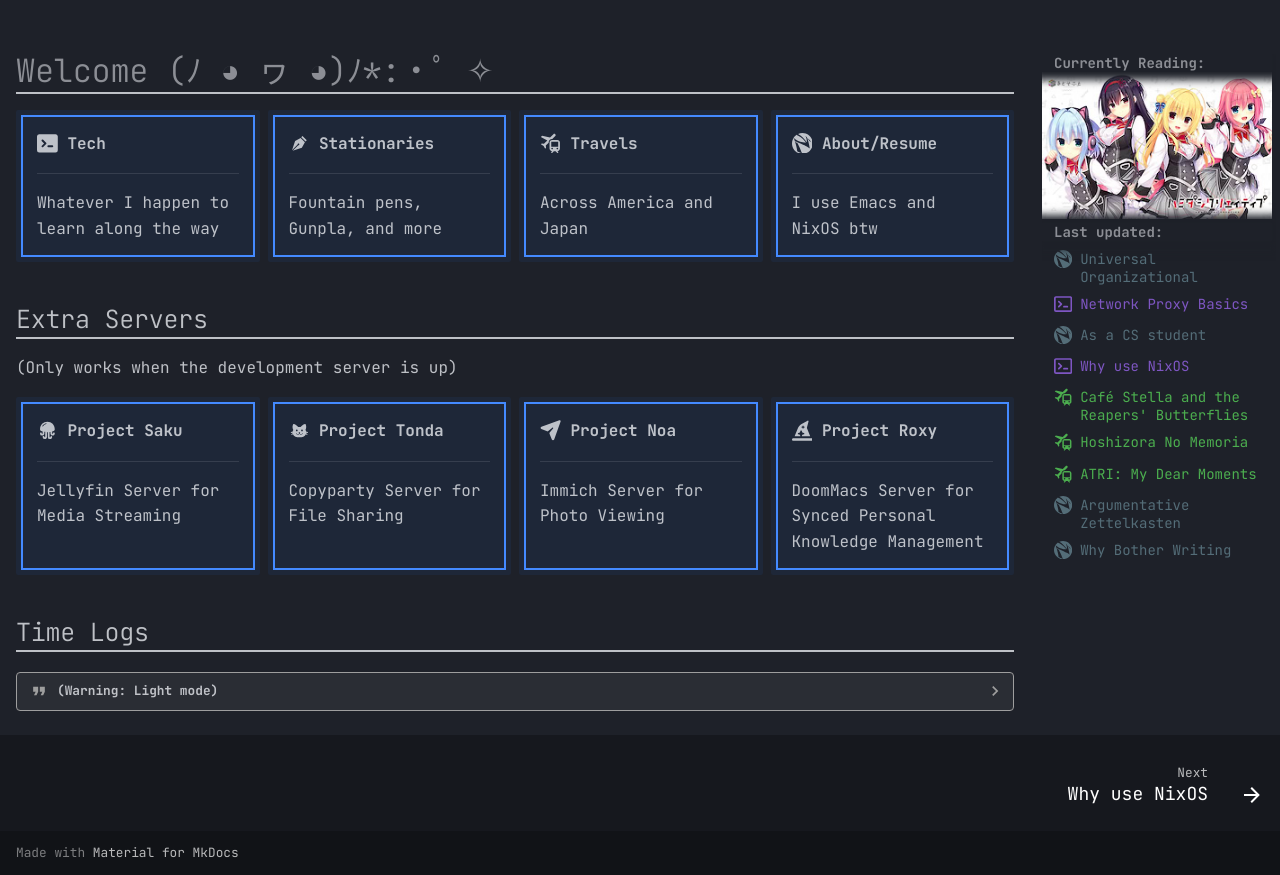
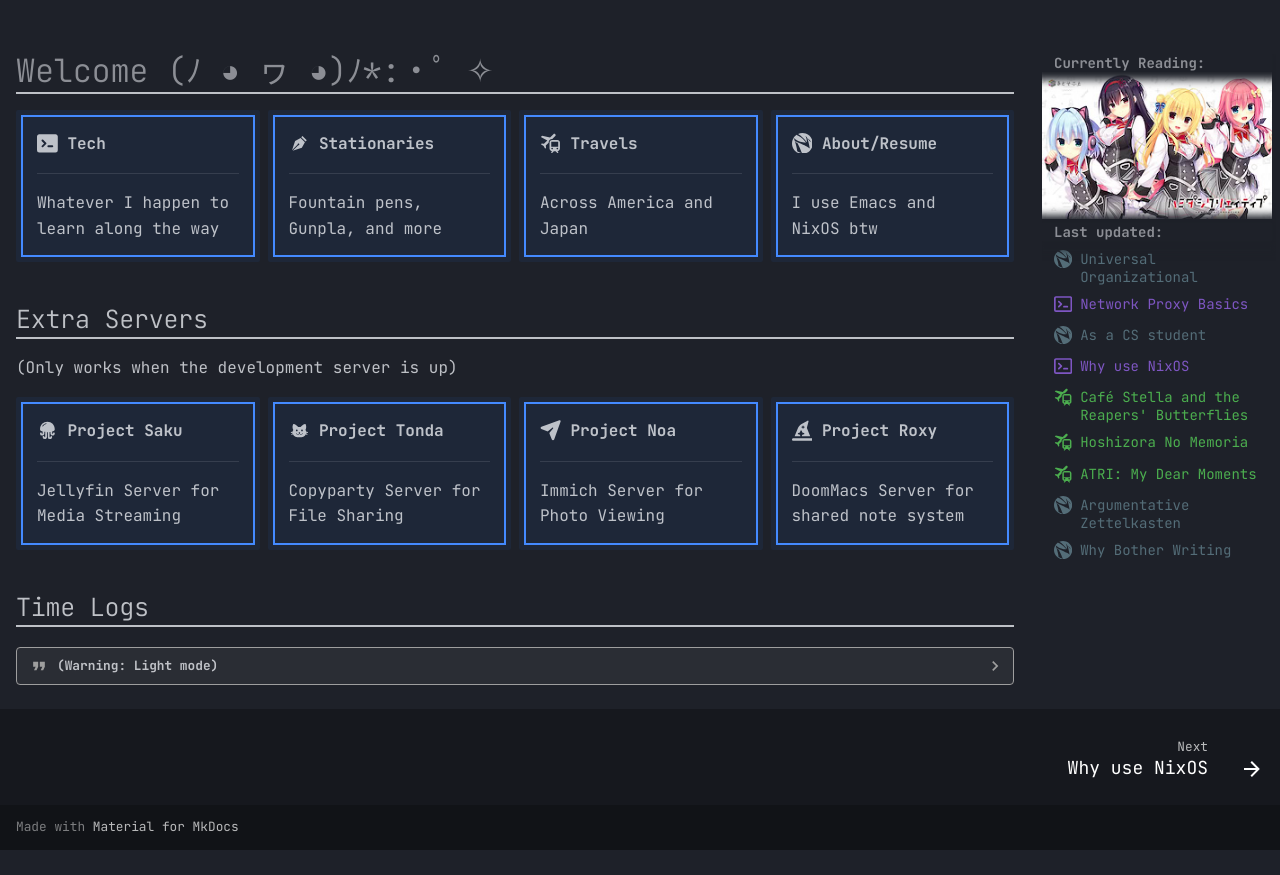
Before and after one commit to Serralq/Project-Norn, an MkDocs documentation site: the page built from docs/index.md, in a window 1280 px wide. Shown: the part 120-995 px from the top of the page. Built offline with MkDocs 1.6.1 and Material for MkDocs 9.7.7, drawn with Linux system fonts in a browser that asks for light colours; plug-ins that fetch from the network failed and are left out; after the commit the page ends 970 px from its top, so only the background shows below that.

Commit message:
Reduce project description to 2 lines So that hovering over the button doesn't cause other buttons to also change height

```diff
--- a/docs/index.md
+++ b/docs/index.md
@@ -62,7 +62,7 @@
     <span class="twemoji"><svg xmlns="http://www.w3.org/2000/svg" viewBox="0 0 512 512"><!--! Font Awesome Free 7.0.1 by @fontawesome - https://fontawesome.com License - https://fontawesome.com/license/free (Icons: CC BY 4.0, Fonts: SIL OFL 1.1, Code: MIT License) Copyright 2025 Fonticons, Inc.--><path d="m64 400 85.7-208.2c17-41.3 47.8-75.3 87.2-96.3l146.9-78.3c12.3-6.6 26.5 4.7 23 18.2l-37.2 142.4c-1.1 4.1-1.6 8.3-1.6 12.6 0 6.3 1.2 12.6 3.6 18.5L448 400H240.9l11.8-35.4 40.4-13.5c6.5-2.2 10.9-8.3 10.9-15.2s-4.4-13-10.9-15.2l-40.4-13.5-13.5-40.4c-2.2-6.4-8.3-10.8-15.2-10.8s-13 4.4-15.2 10.9l-13.5 40.4-40.4 13.5c-6.5 2.2-10.9 8.3-10.9 15.2s4.4 13 10.9 15.2l40.4 13.5 11.8 35.4H64zm215.6-258.5c-1.1-3.3-4.1-5.5-7.6-5.5s-6.5 2.2-7.6 5.5l-6.7 20.2-20.2 6.7c-3.3 1.1-5.5 4.1-5.5 7.6s2.2 6.5 5.5 7.6l20.2 6.7 6.7 20.2c1.1 3.3 4.1 5.5 7.6 5.5s6.5-2.2 7.6-5.5l6.7-20.2 20.2-6.7c3.3-1.1 5.5-4.1 5.5-7.6s-2.2-6.5-5.5-7.6l-20.2-6.7zM32 448h448c17.7 0 32 14.3 32 32s-14.3 32-32 32H32c-17.7 0-32-14.3-32-32s14.3-32 32-32"></path></svg></span>
     <b>Project Roxy</b>
     <hr style="margin-bottom: 16px"/>
-    DoomMacs Server for Synced Personal Knowledge Management
+    DoomMacs Server for shared note system
   </a>
 </div>
 
```
